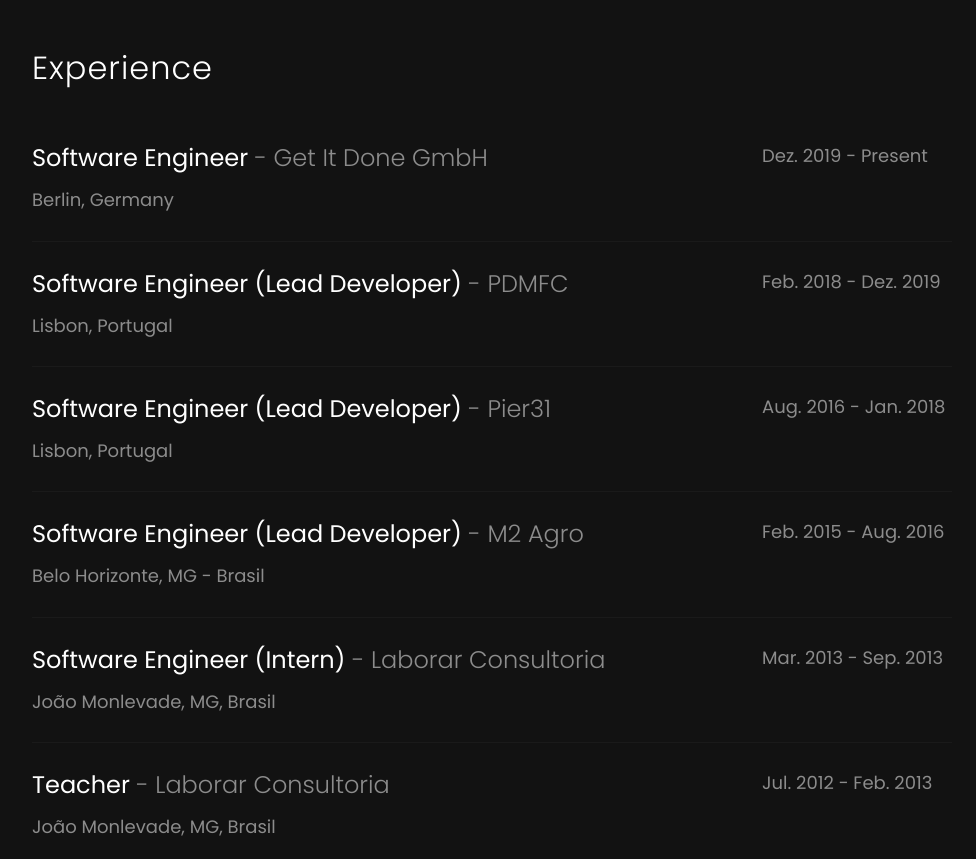
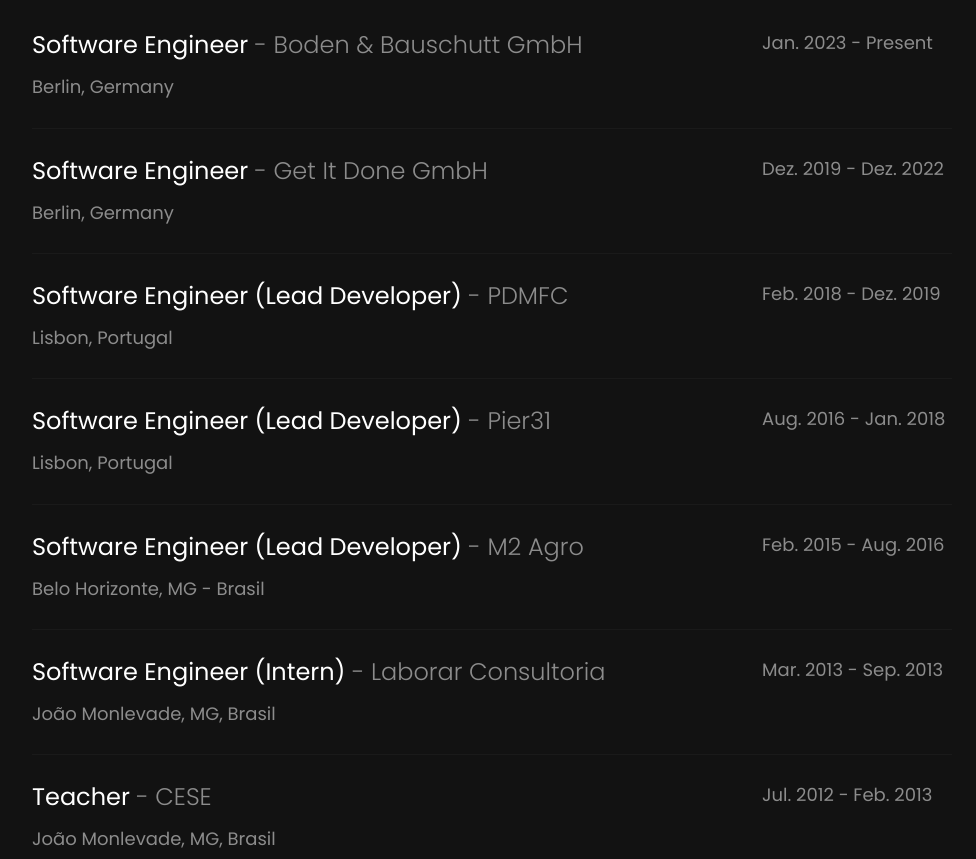
Before and after one commit to tng10/tng10.github.io, a plain HTML site: page about.html in a window 1280 px wide. Shown: the part 1258-2117 px from the top of the page, without its empty margins (243-1219 px from the left). Drawn offline with Linux system fonts and the light colour scheme; some packages are replaced by stand-ins of ours; no server answers; files whose address does not match are found by name.

Commit message:
update xp

```diff
--- a/about.html
+++ b/about.html
@@ -80,8 +80,7 @@
                 <h1 class="bold-text">About</h1>
                 <div class="p-5">
 				  <h2 class="mb-5">Hi! I'm Júlio Lacerda</h2>
-				  <p>Coming from Belo Horizonte in the southeast of Brazil.</p>
-                  <p>Living in the cosmopolitan, vibrant and artsy city of Berlin, Germany</p>
+				  <p>Based in Berlin, Germany</p>
                   <p><a href="about.html">Checkout my resume</a></p>
                   <ul class="ftco-footer-social list-unstyled mt-4">
                     <!-- <li><a href="#"><span class="icon-twitter"></span></a></li> -->
@@ -114,13 +113,24 @@
           			<h2 class="mb-4">Experience</h2>
 					  <div class="exp-wrap py-4">
 						<div class="desc">
+							<h4>Software Engineer <span> - Boden & Bauschutt GmbH</span> </h4>
+							<p class="location">Berlin, Germany</p>
+						</div>
+						<div class="year">
+							<p>Jan. 2023 - Present</p>
+						</div>
+					</div>
+
+				<div class="exp-wrap py-4">
+						<div class="desc">
 							<h4>Software Engineer <span> - Get It Done GmbH</span> </h4>
 							<p class="location">Berlin, Germany</p>
 						</div>
 						<div class="year">
-							<p>Dez. 2019 - Present</p>
+							<p>Dez. 2019 - Dez. 2022</p>
 						</div>
 					</div>
+
 
           			<div class="exp-wrap py-4">
           				<div class="desc">
@@ -164,7 +174,7 @@
 
 					<div class="exp-wrap py-4">
 						<div class="desc">
-							<h4>Teacher <span> - Laborar Consultoria</span> </h4>
+							<h4>Teacher <span> - CESE</span> </h4>
 							<p class="location">João Monlevade, MG, Brasil</p>
 						</div>
 						<div class="year">
```
